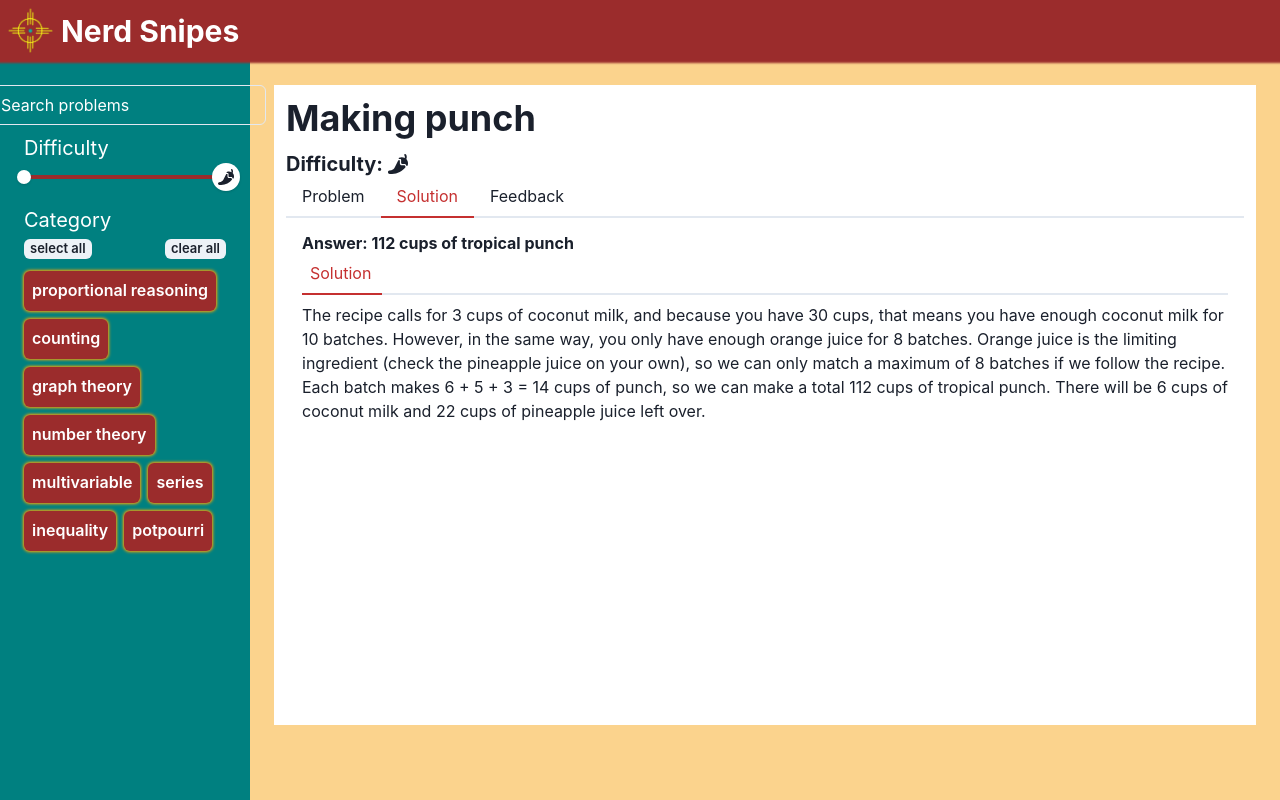
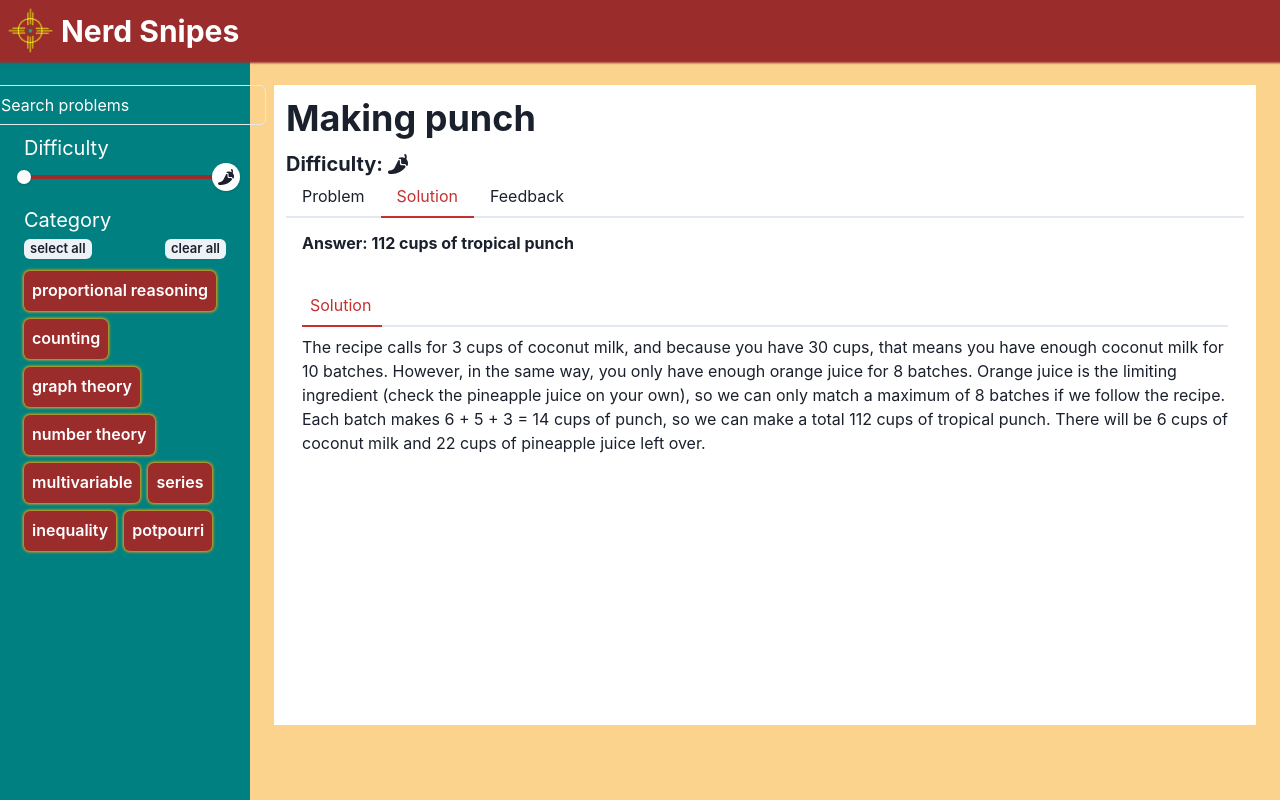
Before and after one commit to davebro1031/EnchantedMath, a React (Vite) app: page /problem/1 in a window 1280 px wide. Both pictures are taken after a click on the tab "Solution". Built offline with nearby package versions, Linux system fonts and the light colour scheme.

Commit message:
use flex to push external links to bottom of solution page

```diff
--- a/src/components/Problem Details/ProblemDetails.jsx
+++ b/src/components/Problem Details/ProblemDetails.jsx
@@ -42,7 +42,7 @@ export default function ProblemDetails() {
                         <Problem problem={problem} image={image} />
                     </TabPanel>
                     {solution ?
-                        <TabPanel>
+                        <TabPanel flexGrow={1} display={'flex'} flexDirection='column'>
                             <Solutions solution={solution}/>
                         </TabPanel>
                         : null
--- a/src/components/Problem Details/Solutions.jsx
+++ b/src/components/Problem Details/Solutions.jsx
@@ -1,23 +1,31 @@
-import { Box, Text, Heading } from '@chakra-ui/react'
+import { Box, Text, Heading, Flex, Spacer } from '@chakra-ui/react'
 
 import TabHeader from './TabHeader'
 
 export default function Solutions({ solution }) {
     const solutions = solution.solutions
     return (
-        <Box>
-            <Heading size='sm'>{["Answer:",solution.answer].join(" ")}</Heading>
+        <Flex direction='column' grow='1'>
+            <Heading size='sm' mb='8'>{["Answer:", solution.answer].join(" ")}</Heading>
             {solutions.map((solution, index) => {
                 return (
                     <Box key={index}>
-                        <TabHeader text={["Solution", solutions.length > 1 ? index : null].join(" ")} width={solutions.length>1?'7em':'5.5em'} />
+                        <TabHeader text={["Solution", solutions.length > 1 ? index : null].join(" ")} width={solutions.length > 1 ? '7em' : '5.5em'} />
                         <Text mt='2'>{solution}</Text>
                     </Box>
-
                 )
-            }
-
-            )}
-        </Box>
+            })}
+            <Spacer />
+            {solution.links ?
+                <Box>
+                    <TabHeader text="External Links" width="8em" />
+                    {solution.links.map((link, index) => {
+                        return (
+                            <p key={index}>{link.text}</p>
+                        )
+                    })}
+                </Box>
+                : null}
+        </Flex>
     )
 }
```
